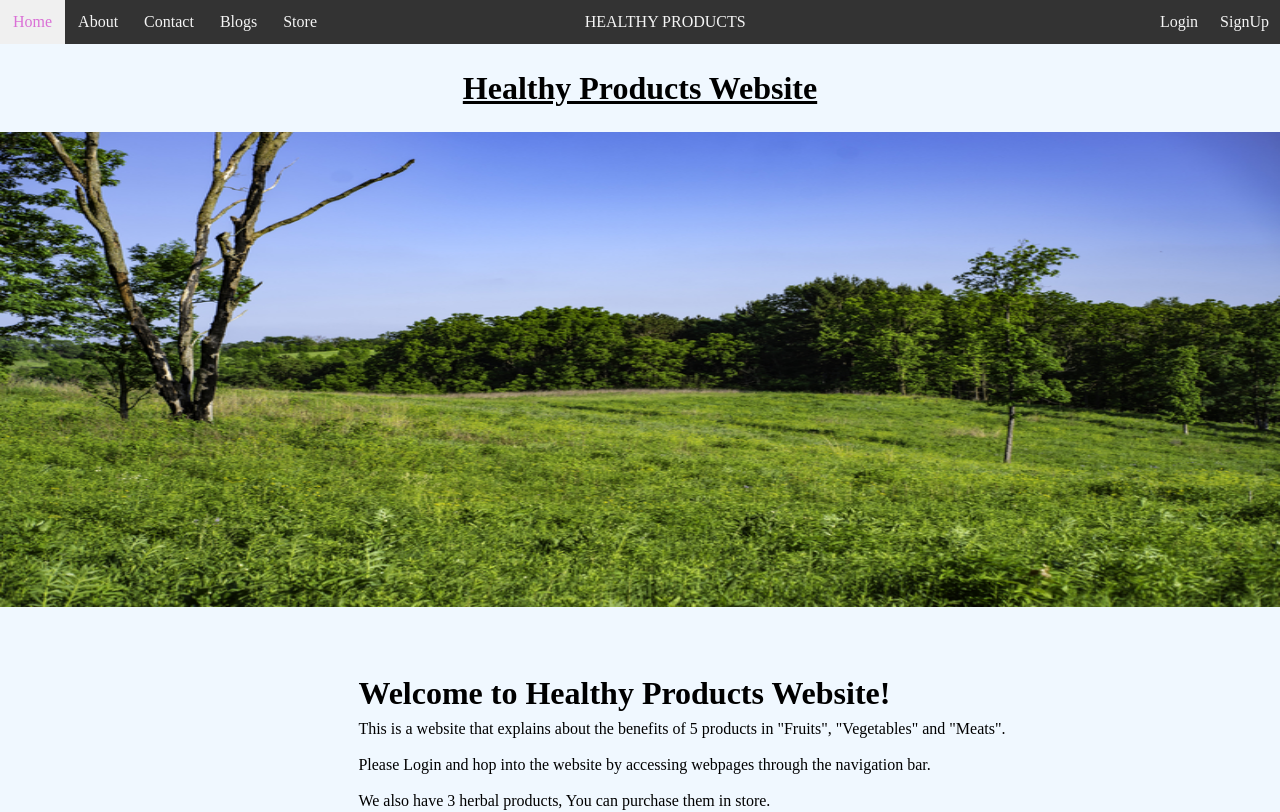
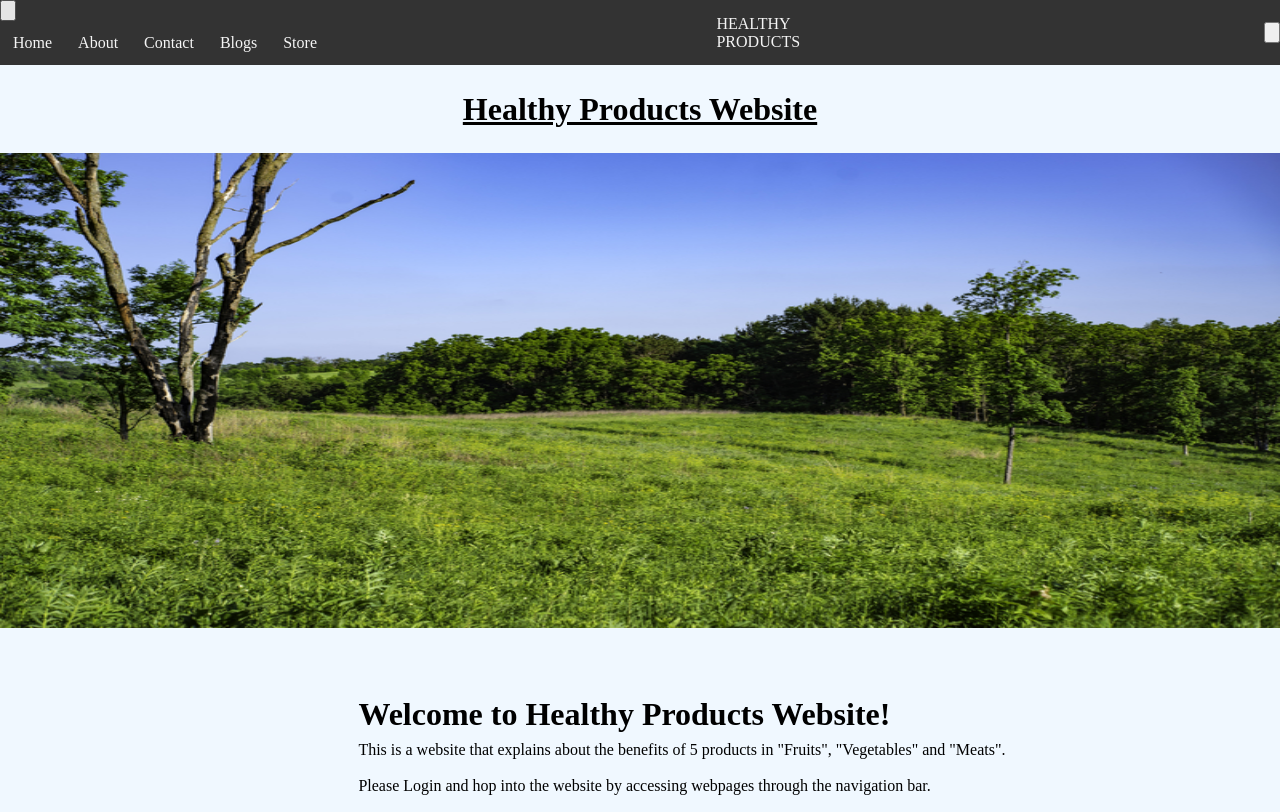
Before and after one commit to AravinthS75/Heathy-Products, a React (Create React App) app in the folder Healthy Product/: page / in a window 1280 px wide. Shown: the top 812 px of the page. Built offline with nearby package versions, Linux system fonts and the light colour scheme.

Commit message:
Update Header.jsx

```diff
--- a/Healthy Product/src/components/Header.jsx
+++ b/Healthy Product/src/components/Header.jsx
@@ -1,54 +1,81 @@
 import styles from "./Header.module.css";
+import { memo, useState } from 'react';
 import { Link, Outlet, useNavigate } from "react-router-dom";
+import { FontAwesomeIcon } from '@fortawesome/react-fontawesome';
+import { faBars, faTimes, faUser } from '@fortawesome/free-solid-svg-icons';
 
 function Header({ loginStatus, setLoginStatus }) {
     const navigate = useNavigate();
+    const [menuOpen, setMenuOpen] = useState(false);
+    const [accountMenuOpen, setAccountMenuOpen] = useState(false);
 
     const handleLogout = () => {
         setLoginStatus(false);
-        localStorage.removeItem('loginStatus', false);
+        localStorage.removeItem('loginStatus');
         localStorage.removeItem('Token');
         localStorage.removeItem('order');
+        setAccountMenuOpen(false); // Close account menu on logout
     };
 
-    const handleClick = (e) => {
-        if (!loginStatus) {
-            e.preventDefault();
-            navigate('/login');
-        }
+    const handleClick = (path) => {
+        setMenuOpen(false); // Close hamburger menu
+        setAccountMenuOpen(false); // Close account menu
+        navigate(path); // Navigate to the desired path
+    };
+
+    const toggleMenu = () => {
+        setMenuOpen(!menuOpen);
+    };
+
+    const toggleAccountMenu = () => {
+        setAccountMenuOpen(!accountMenuOpen);
     };
 
     return (
         <header className={styles.header}>
-            <nav className={styles.nav}>
-                <Link to="/home" className={styles.navLink} onClick={handleClick}>
+            <div className={styles.leftSection}>
+                <button className={styles.hamburger} onClick={toggleMenu}>
+                    <FontAwesomeIcon icon={menuOpen ? faTimes : faBars} />
+                </button>
+                <nav className={`${styles.nav} ${menuOpen ? styles.open : ''}`}>
+                    <Link to="/home" className={styles.navLink} onClick={() => handleClick('/home')}>
                         Home
                     </Link>
-                <Link to="/about" className={styles.navLink} onClick={handleClick}>
+                    <Link to="/about" className={styles.navLink} onClick={() => handleClick('/about')}>
                         About
                     </Link>
-                <Link to="/contact" className={styles.navLink} onClick={handleClick}>
+                    <Link to="/contact" className={styles.navLink} onClick={() => handleClick('/contact')}>
                         Contact
                     </Link>
-                <Link to="/blogs" className={styles.navLink} onClick={handleClick}>
+                    <Link to="/blogs" className={styles.navLink} onClick={() => handleClick('/blogs')}>
                         Blogs
                     </Link>
-                <Link to="/store" className={styles.navLink} onClick={handleClick}>
+                    <Link to="/store" className={styles.navLink} onClick={() => handleClick('/store')}>
                         Store
                     </Link>
                 </nav>
+            </div>
+            <div className={styles.centerSection}>
                 <Link to="/" className={!loginStatus ? styles.logoA : styles.logoB}>Healthy Products</Link>
+            </div>
+            <div className={styles.rightSection}>
                 <div className={styles.auth}>
                     {!loginStatus ? (
-                    <>
-                        <Link to="/login" className={styles.login}>Login</Link>
-                        <Link to="/signup" className={styles.signup}>SignUp</Link>
-                    </>
+                        <button className={styles.accountIcon} onClick={toggleAccountMenu}>
+                            <FontAwesomeIcon icon={faUser} />
+                        </button>
                     ) : (
-                    <>
+                        <div className={styles.authLinks}>
+                            <Link to="/myorder" className={styles.myorder} onClick={() => handleClick('/myorder')}>MyOrder</Link>
                             <Link to="/" className={styles.logout} onClick={handleLogout}>Logout</Link>
-                    <Link to="/myorder" className={styles.myorder}>MyOrder</Link>
-                    </>
+                        </div>
+                    )}
+                </div>
+                {accountMenuOpen && !loginStatus && (
+                    <div className={styles.accountMenu}>
+                        <Link to="/login" className={styles.login} onClick={() => handleClick('/login')}>Login</Link>
+                        <Link to="/signup" className={styles.signup} onClick={() => handleClick('/signup')}>SignUp</Link>
+                    </div>
                 )}
             </div>
             <Outlet />
@@ -56,4 +83,4 @@ function Header({ loginStatus, setLoginStatus }) {
     );
 }
 
-export default Header;
+export default memo(Header);
```
Lines whose indentation alone changed are shown as unchanged.
